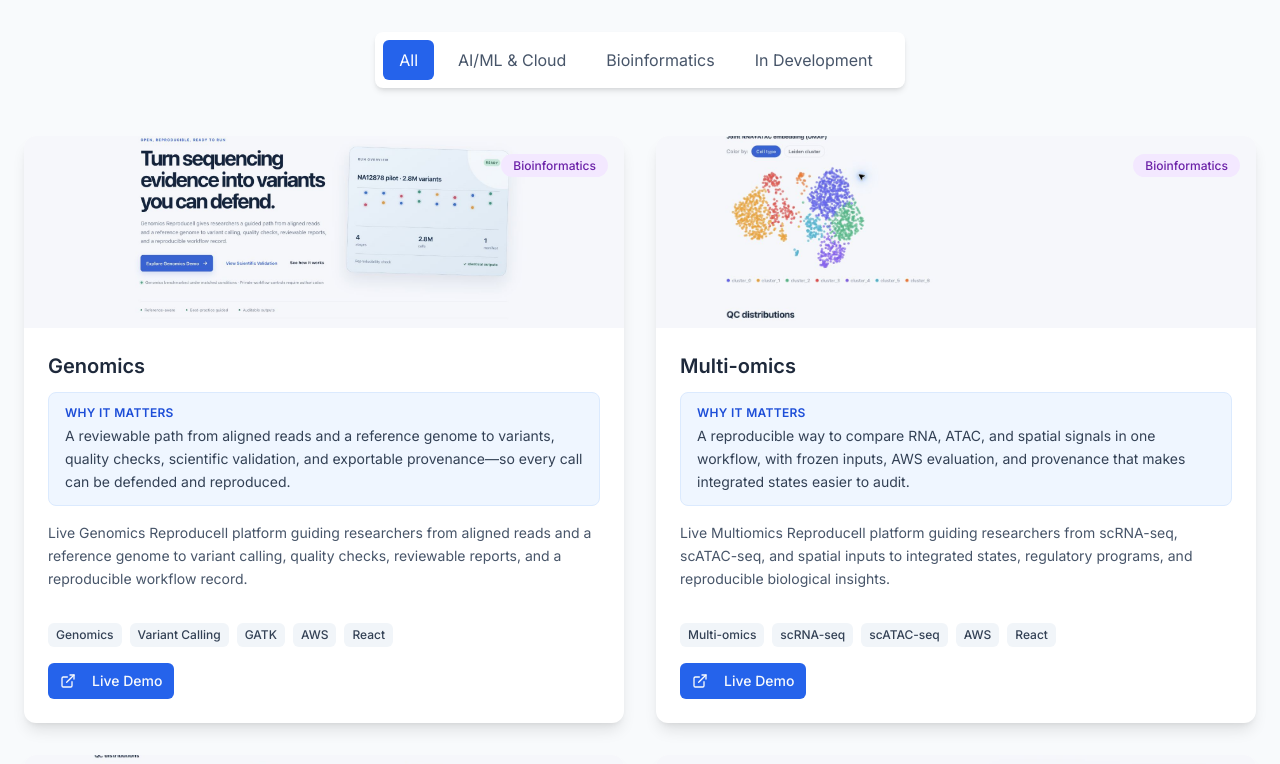
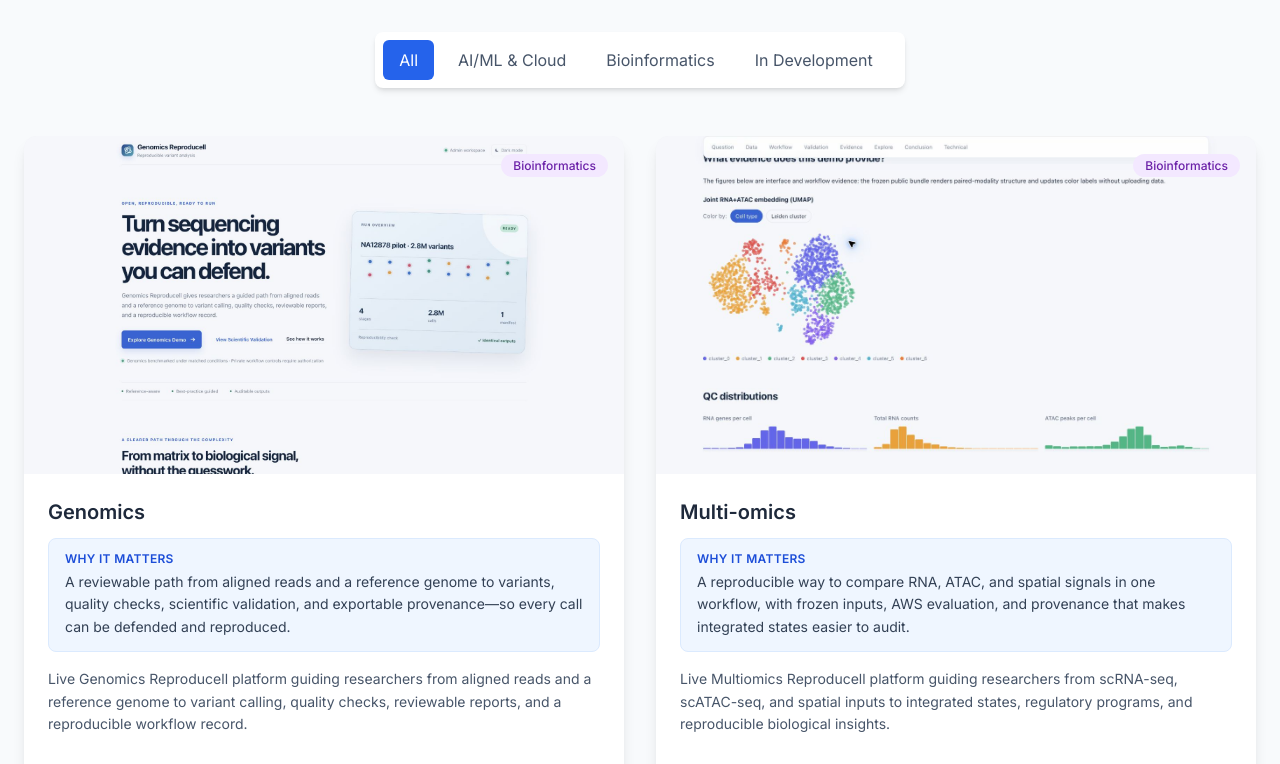
Before and after one commit to BulutHamali/grad-portfolio-launchpad, a React (Vite) app: page / in a window 1280 px wide. Shown: the part 960-1724 px from the top of the page. Built offline with nearby package versions, Linux system fonts and the light colour scheme.

Commit message:
Center project screenshots in 16:9 cards

```diff
--- a/src/components/Projects.tsx
+++ b/src/components/Projects.tsx
@@ -163,12 +163,12 @@ const Projects = () => {
   const renderProjectCard = (project: Project, index: number) => (
     <div key={`${project.title}-${index}`} className="group">
       <div className={`bg-white rounded-xl shadow-lg transition-all duration-300 overflow-hidden h-full flex flex-col ${project.status === "in-development" ? "border border-amber-200 hover:shadow-xl" : "hover:shadow-xl"}`}>
-        <div className="relative overflow-hidden">
+        <div className="relative aspect-video overflow-hidden bg-slate-100">
           <img
             src={project.image}
             alt={project.title}
             loading="lazy"
-            className="w-full h-48 object-cover group-hover:scale-105 transition-transform duration-300"
+            className="h-full w-full object-cover object-center transition-transform duration-300 group-hover:scale-105"
             style={{ objectPosition: project.imagePosition ?? "center" }}
           />
           <div className="absolute top-4 right-4">
```
